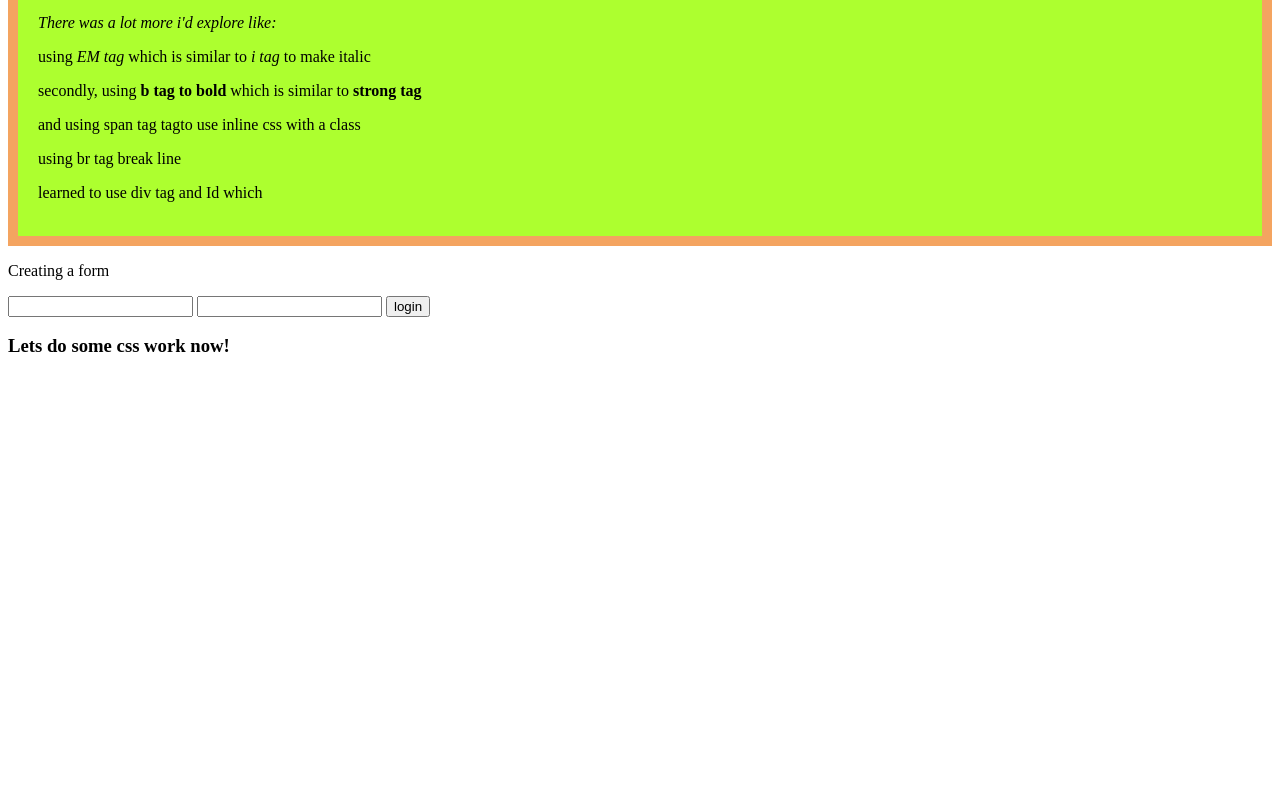
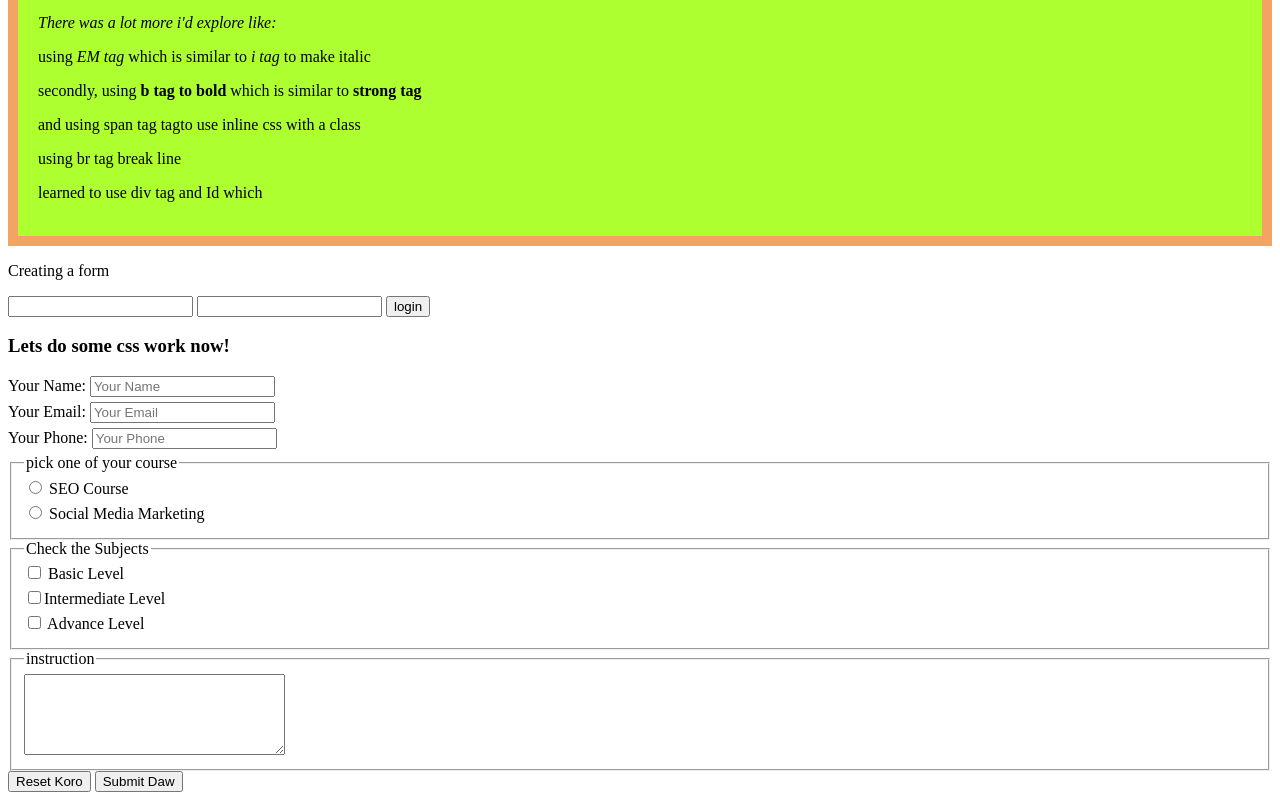
Before and after one commit to ihriyadh/first-website, a plain HTML site: page index.html in a window 1280 px wide. Shown: the part 413-1213 px from the top of the page. Before the commit the page ends 800 px from the top, so only its background shows below. Drawn offline with Linux system fonts and the light colour scheme.

Commit message:
Form added with Formset, legend, label tags

```diff
--- a/index.html
+++ b/index.html
@@ -48,6 +48,46 @@
         <h3>Lets do some css work now!</h3>
 
     </div>
+    <section>
+        <form>
+            <label for="Name"> Your Name:
+                <input type="text" id="name" placeholder="Your Name">
+            </label>
+            <label for="email"> Your Email:
+                <input type="email" placeholder="Your Email" name="" id="email">
+            </label>
+            <label for="phone">Your Phone:
+                <input type="text" placeholder="Your Phone" name="" id="phone">
+            </label>
+            <fieldset>
+                <legend>pick one of your course</legend>
+                <label for="SEO">
+                    <input type="radio" name="course" id="seo"> SEO Course
+                </label>
+                <label for="Social Media Marketing">
+                    <input type="radio" name="course" id="Social Media Marketing"> Social Media Marketing
+                </label>
+            </fieldset>
+            <fieldset>
+                <legend>Check the Subjects</legend>
+                <label for="Basic">
+                    <input type="checkbox" name="" id="basic"> Basic Level
+                </label>
+                <label for="intermediate">
+                    <input type="checkbox" name="" id="intermediate">Intermediate Level
+                </label>
+                <label for="Advance">
+                    <input type="checkbox" name="" id="Advance"> Advance Level
+                </label>
+            </fieldset>
+            <fieldset>
+                <legend>instruction</legend>
+                <textarea name="" id="" cols="30" rows="5"></textarea>
+            </fieldset>
+            <input type="reset" value="Reset Koro">
+            <input type="submit" value="Submit Daw">
+        </form>
+    </section>
 
 </body>
 </html>
--- a/styles/style.css
+++ b/styles/style.css
@@ -24,3 +24,7 @@
     border-color: blueviolet;
 
 }
+label{
+    display: block;
+    padding-bottom: 5px;
+}
```
